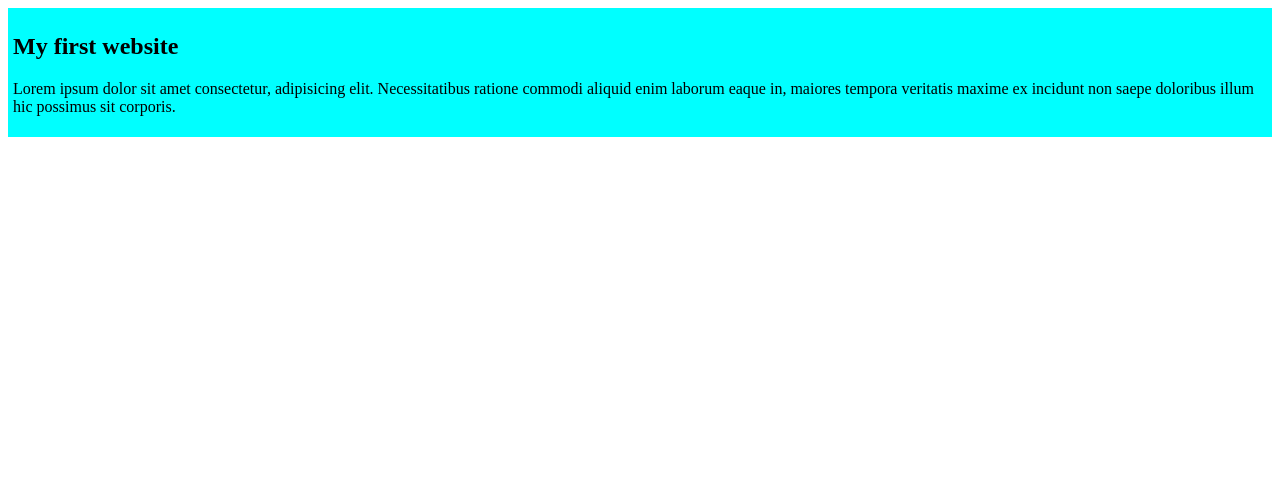
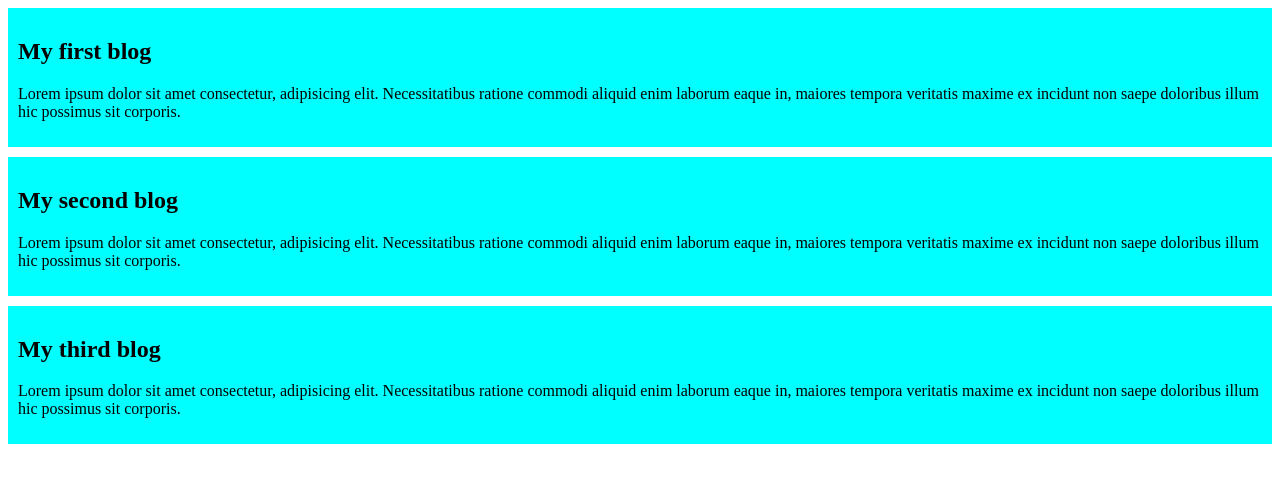
Before and after one commit to EsratJahanSumpa/my-first-github-repo, a plain HTML site: page index.html in a window 1280 px wide. Drawn offline with Linux system fonts and the light colour scheme.

Commit message:
added second and third blog

```diff
--- a/index.html
+++ b/index.html
@@ -8,7 +8,13 @@
 </head>
 <body>
     <div>
-    <h2>My first website</h2>
+    <h2>My first blog</h2>
+    <p>Lorem ipsum dolor sit amet consectetur, adipisicing elit. Necessitatibus ratione commodi aliquid enim laborum eaque in, maiores tempora veritatis maxime ex incidunt non saepe doloribus illum hic possimus sit corporis.</p> </div>
+    <div>
+    <h2>My second blog</h2>
+    <p>Lorem ipsum dolor sit amet consectetur, adipisicing elit. Necessitatibus ratione commodi aliquid enim laborum eaque in, maiores tempora veritatis maxime ex incidunt non saepe doloribus illum hic possimus sit corporis.</p> </div>
+    <div>
+    <h2>My third blog</h2>
     <p>Lorem ipsum dolor sit amet consectetur, adipisicing elit. Necessitatibus ratione commodi aliquid enim laborum eaque in, maiores tempora veritatis maxime ex incidunt non saepe doloribus illum hic possimus sit corporis.</p> </div>
 
 </body>
--- a/styles/blog.css
+++ b/styles/blog.css
@@ -1,5 +1,6 @@
 div{
 background-color: aqua;
-padding: 5px;
+padding: 10px;
+margin-bottom: 10px;
 
 }
```
Also changed, not shown: 1 other file.
